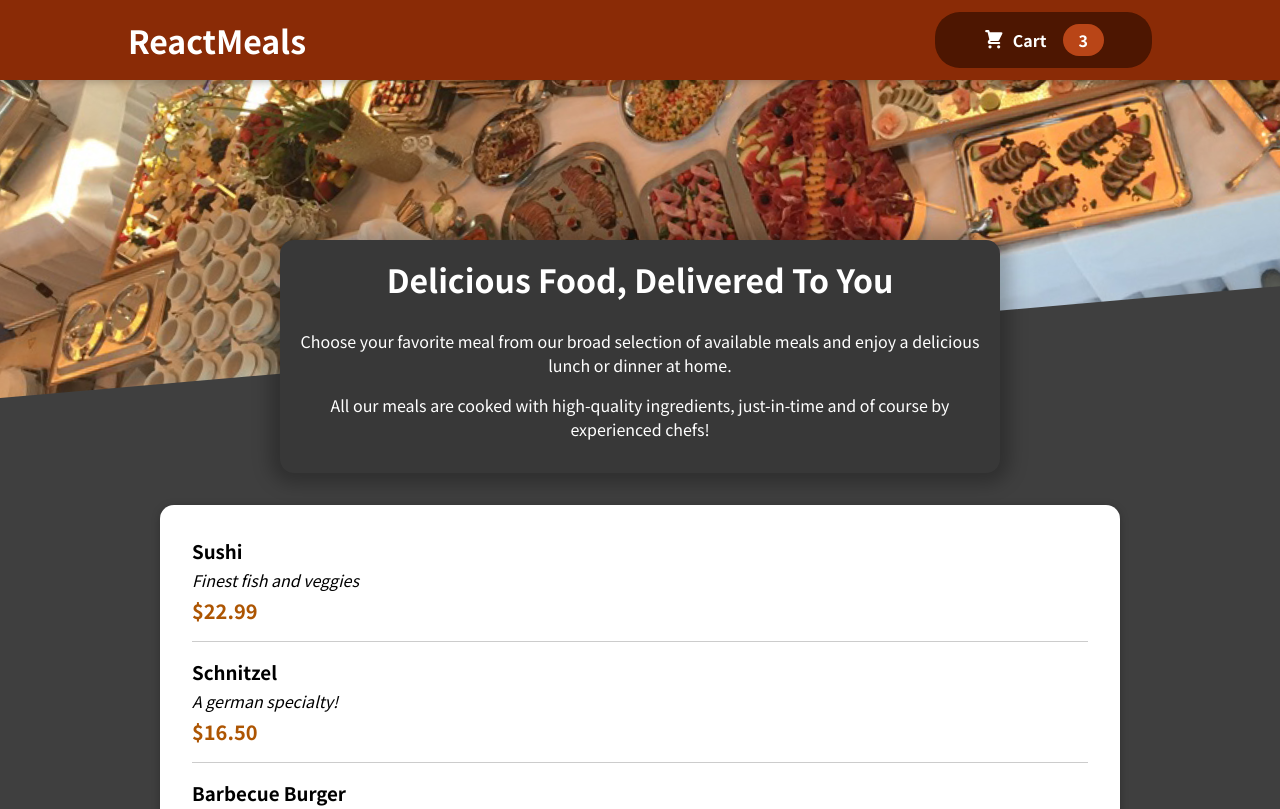
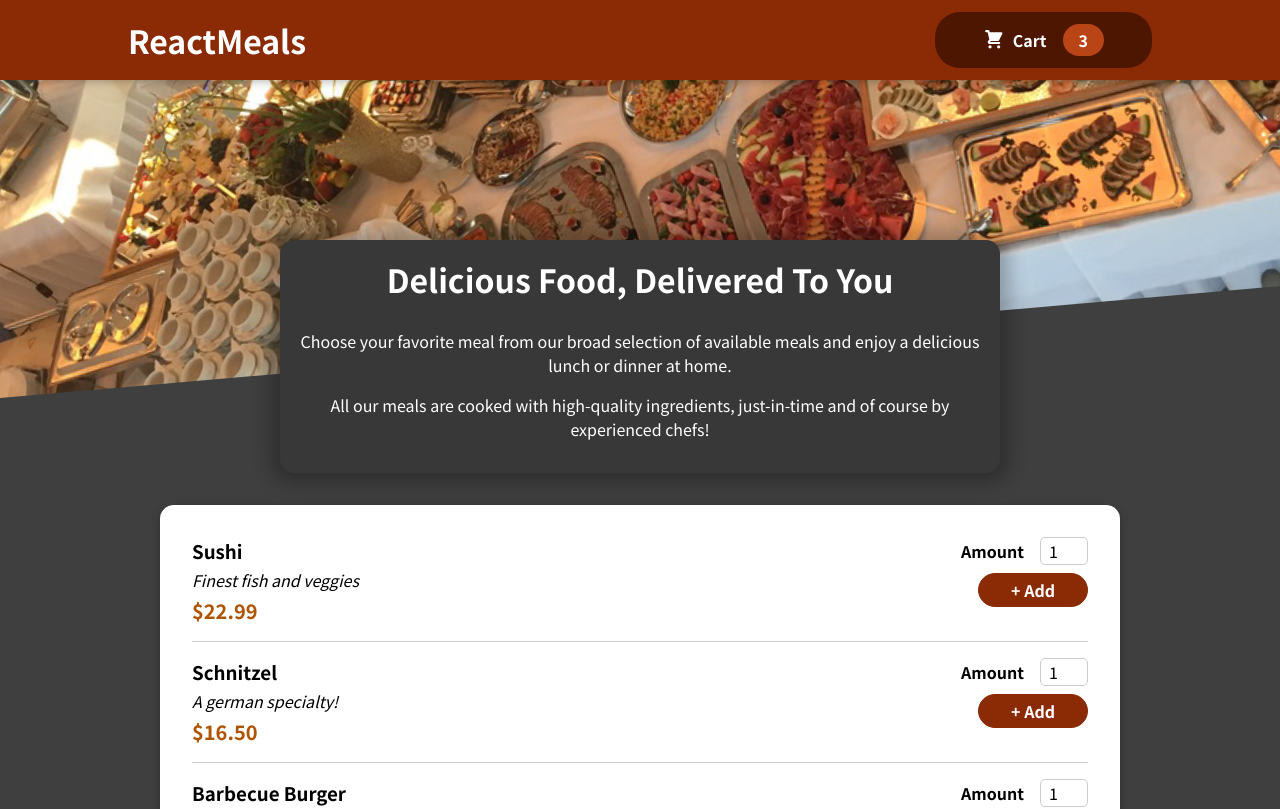
Before and after one commit to YeshwanthKare/React-Food-Order-app, a React (Create React App) app: page / in a window 1280 px wide. Shown: the top 809 px of the page. Built offline with nearby package versions, Linux system fonts and the light colour scheme.

Commit message:
Added MealItemForm component

```diff
--- a/src/components/Meals/MealItem/MealItem.js
+++ b/src/components/Meals/MealItem/MealItem.js
@@ -1,5 +1,6 @@
 import React from "react";
 import classes from "./MealItem.module.css";
+import MealItemForm from "./MealItemForm";
 
 function MealItem({ name, description, price }) {
   return (
@@ -9,7 +10,9 @@
         <div className={classes.description}>{description}</div>
         <div className={classes.price}>{`$${price.toFixed(2)}`}</div>
       </div>
-      <div></div>
+      <div>
+        <MealItemForm />
+      </div>
     </li>
   );
 }
--- /dev/null
+++ b/src/components/Meals/MealItem/MealItemForm.js
@@ -0,0 +1,24 @@
+import React from "react";
+import Input from "../../UI/Input";
+import classes from "./MealItemForm.module.css";
+
+const MealItemForm = () => {
+  return (
+    <form className={classes.form}>
+      <Input
+        label="Amount"
+        input={{
+          id: "amount",
+          type: "number",
+          min: 1,
+          max: 5,
+          step: 1,
+          defaultValue: 1,
+        }}
+      />
+      <button>+ Add</button>
+    </form>
+  );
+};
+
+export default MealItemForm;
--- /dev/null
+++ b/src/components/Meals/MealItem/MealItemForm.module.css
@@ -0,0 +1,20 @@
+.form {
+  text-align: right;
+}
+
+.form button {
+  font: inherit;
+  cursor: pointer;
+  background-color: #8a2b06;
+  border: 1px solid #8a2b06;
+  color: white;
+  padding: 0.25rem 2rem;
+  border-radius: 20px;
+  font-weight: bold;
+}
+
+.form button:hover,
+.form button:active {
+  background-color: #641e03;
+  border-color: #641e03;
+}
--- /dev/null
+++ b/src/components/UI/Input.js
@@ -0,0 +1,13 @@
+import React from "react";
+import classes from "./Input.module.css";
+
+const Input = (props) => {
+  return (
+    <div className={classes.input}>
+      <label htmlFor={props.input.id}>{props.label}</label>
+      <input {...props.input} />
+    </div>
+  );
+};
+
+export default Input;
--- /dev/null
+++ b/src/components/UI/Input.module.css
@@ -0,0 +1,18 @@
+.input {
+  display: flex;
+  align-items: center;
+  margin-bottom: 0.5rem;
+}
+
+.input label {
+  font-weight: bold;
+  margin-right: 1rem;
+}
+
+.input input {
+  width: 3rem;
+  border-radius: 5px;
+  border: 1px solid #ccc;
+  font: inherit;
+  padding-left: 0.5rem;
+}
```
Also changed, not shown: 1 other file (tests, documents, lock files or other folders).
